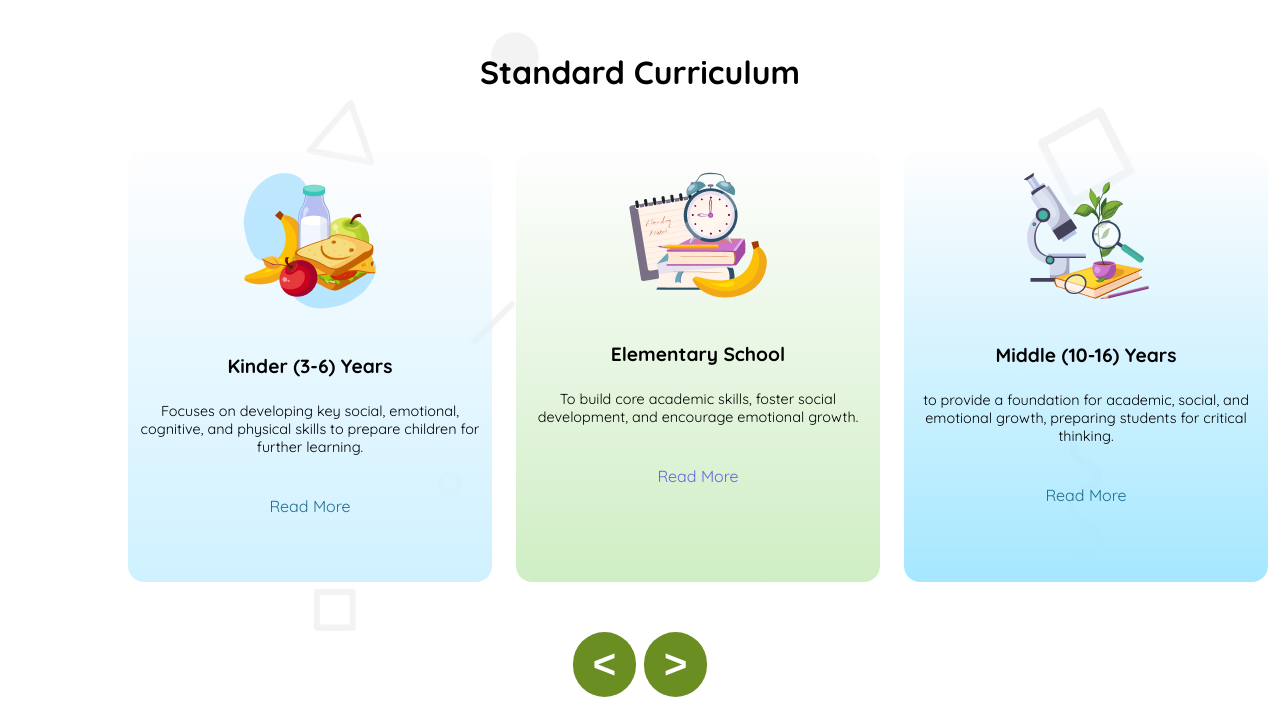
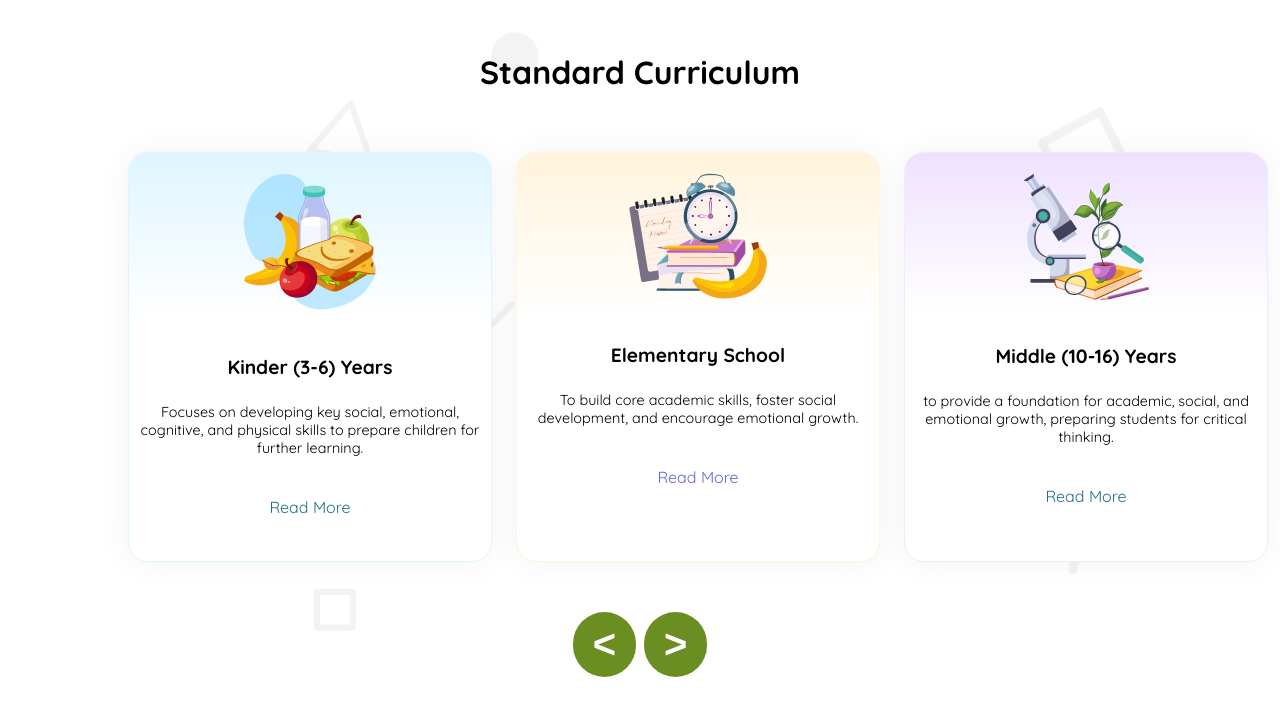
Before and after one commit to tofashish527/Assignment-2, a plain HTML site: page index.html in a window 1280 px wide. Shown: the part 697-1411 px from the top of the page. Drawn offline with Linux system fonts and the light colour scheme.

Commit message:
modified

```diff
--- a/style.css
+++ b/style.css
@@ -135,24 +135,33 @@ p{
     width:364px;
     height:410px;
     text-align: center;
-    border-radius: 16px;
-    background:  linear-gradient(360deg, #cff1ff 0%, rgba(251, 250, 252, 0.3) 100%);
+    border-radius: 20px;
+    box-sizing: border-box;
+    background: linear-gradient(180deg, #DEF5FF 0%, #ffffff00 40%), #FFFFFF;
+    border: 1px solid #DEF5FF;
+    box-shadow:0px 0px 30px 1px #0000000d;
 }
 .part-2{
     padding-top: 20px;
     width:364px;
     height:410px;
     text-align: center;
-    border-radius: 16px;
-    background:  linear-gradient(360deg, rgb(207, 238, 196) 0%, rgba(251, 250, 252, 0.3) 100%);
+    border-radius: 20px;
+    box-sizing: border-box;
+    background: linear-gradient(180deg, #FFF4DC 0%, #ffffff00 40%), #FFFFFF;
+    border: 1px solid #FFF4DC;
+    box-shadow:0px 0px 30px 1px #0000000d;
 }
 .part-3{
     padding-top: 20px;
     width:364px;
     height:410px;
     text-align: center;
-    border-radius: 16px;
-    background:  linear-gradient(360deg, rgb(165, 231, 255) 0%, rgba(251, 250, 252, 0.3)  100%);
+    border-radius: 20px;
+    box-sizing: border-box;
+    background: linear-gradient(180deg, #EEE1FF 0%, #ffffff00 40%), #FFFFFF;
+    border: 1px solid #F2E8FF;
+    box-shadow:0px 0px 30px 1px #0000000d;
 }
 a{
     text-decoration: none;
```
